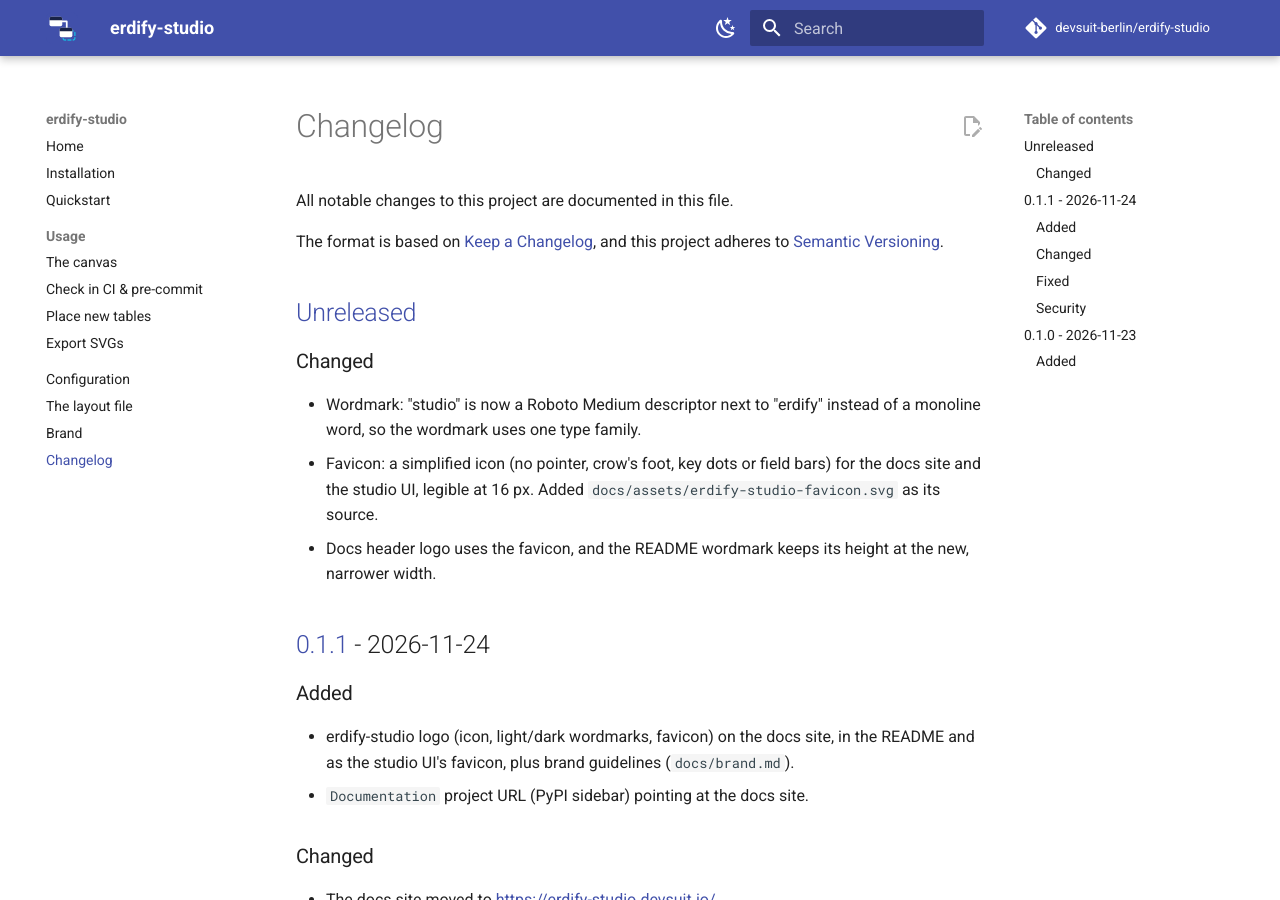
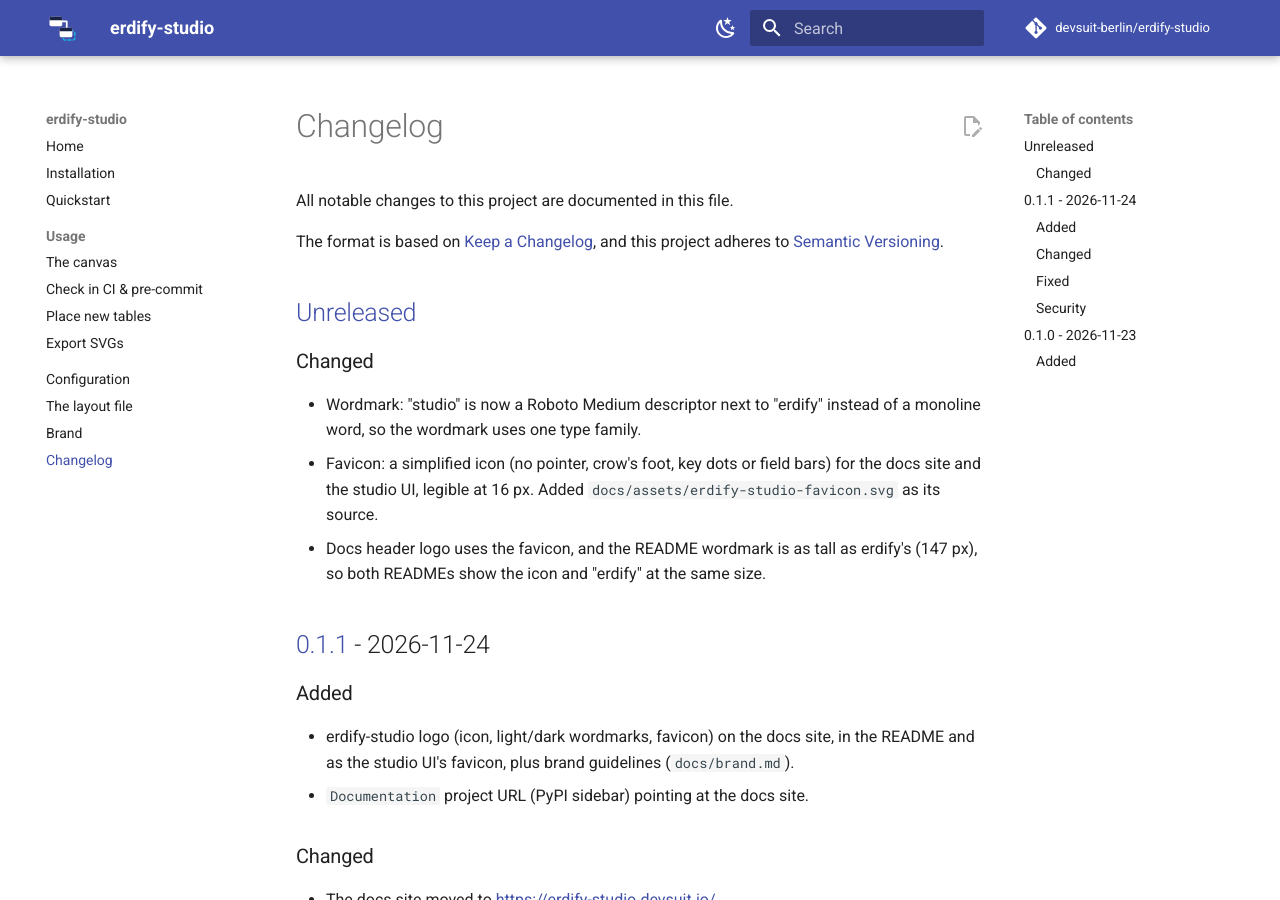
Before and after one commit to devsuit-berlin/erdify-studio, an MkDocs documentation site: the page built from docs/changelog.md, in a window 1280 px wide and 900 px high. Built offline with MkDocs 1.6.1 and Material for MkDocs 9.7.7, drawn with Linux system fonts in a browser that asks for light colours; plug-ins that fetch from the network failed and are left out; comment, search, counter and statistics services are not loaded.

Commit message:
docs: README wordmark as tall as erdify's (#56)
## Summary

- README (and the README snippet in `docs/brand.md`) wordmark width 350
→ 441, so it renders 147 px high like erdify's README (width 420 at
viewBox 1600×560). The icon is drawn at the same scale (0.328125) in
both wordmarks, so icon and "erdify" now appear the same size in both
READMEs.
- CHANGELOG `[Unreleased]` entry adjusted.

Follow-up to #55. Reaches PyPI with the next release.

Review: reviewed by the reviewer agent (Copilot unavailable)

```diff
--- a/CHANGELOG.md
+++ b/CHANGELOG.md
@@ -14,8 +14,8 @@ and this project adheres to [Semantic Versioning](https://semver.org/spec/v2.0.0
 - Favicon: a simplified icon (no pointer, crow's foot, key dots or field bars) for the
   docs site and the studio UI, legible at 16 px. Added
   `docs/assets/erdify-studio-favicon.svg` as its source.
-- Docs header logo uses the favicon, and the README wordmark keeps its height at the new,
-  narrower width.
+- Docs header logo uses the favicon, and the README wordmark is as tall as erdify's
+  (147 px), so both READMEs show the icon and "erdify" at the same size.
 
 ## [0.1.1] - 2026-11-24
 
```
Also changed, not shown: README.md (+1 -1 lines), docs/brand.md (+1 -1 lines).
